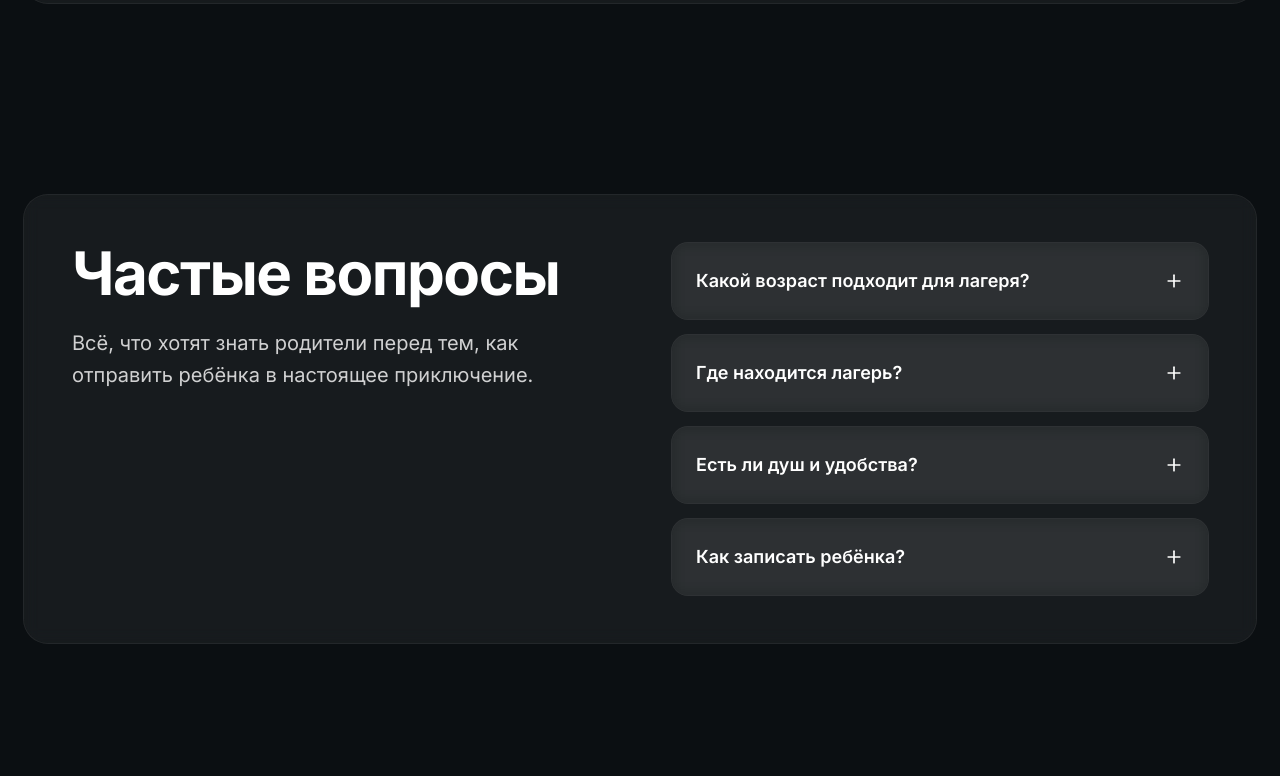
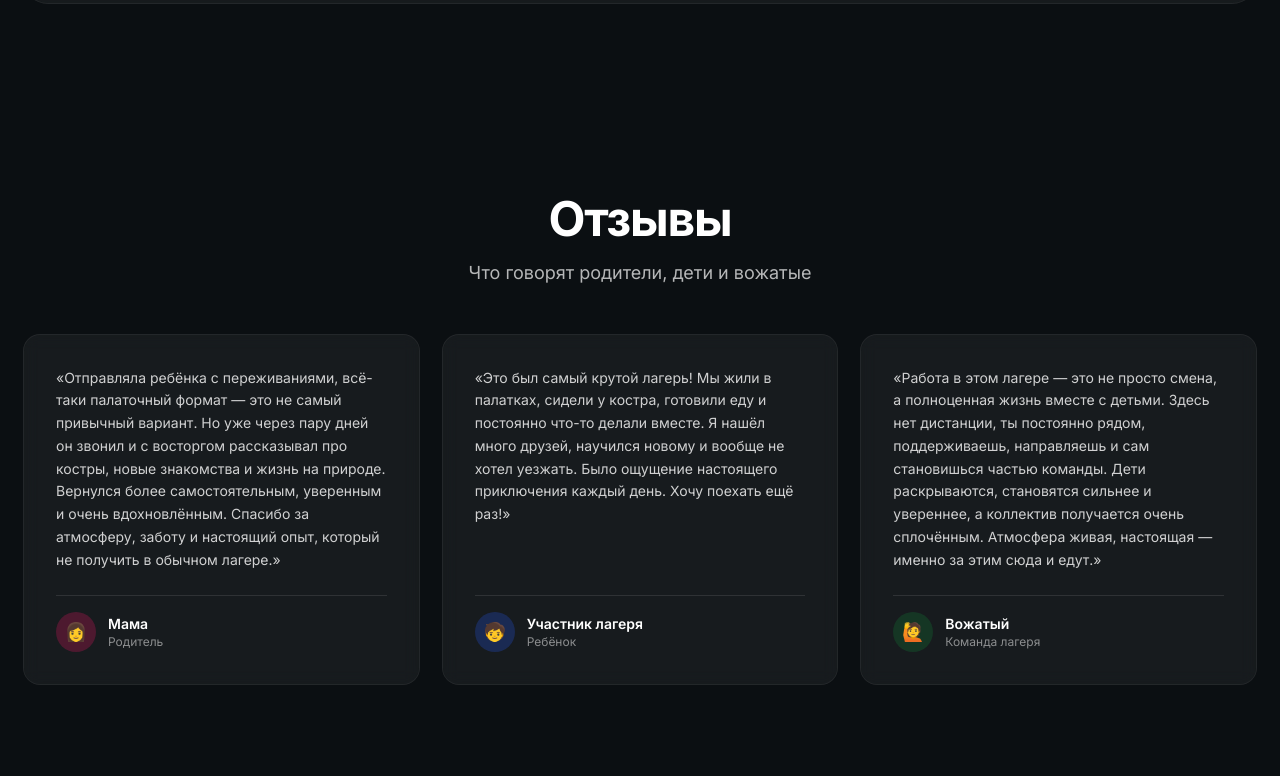
Before and after one commit to pr-poehali-dev/quantum-bridge-development-1, a React (Vite) app: page / in a window 1280 px wide. Shown: the part 3684-4460 px from the top of the page. Built offline with nearby package versions, Linux system fonts and the light colour scheme.

Commit message:
feat: добавить отзывы о лагере

```diff
--- a/src/components/BottomSections.tsx
+++ b/src/components/BottomSections.tsx
@@ -138,6 +138,63 @@ const BottomSections = () => {
               >
                 Узнать о свободных местах
               </Button>
+            </div>
+          </div>
+        </div>
+      </section>
+
+      {/* Reviews Section */}
+      <section className="relative z-10 py-24 px-6">
+        <div className="max-w-7xl mx-auto">
+          <div className="text-center mb-12">
+            <h2 className="text-4xl md:text-5xl font-bold tracking-tight mb-4">Отзывы</h2>
+            <p className="text-white/70 text-lg">Что говорят родители, дети и вожатые</p>
+          </div>
+
+          <div className="grid grid-cols-1 lg:grid-cols-3 gap-6">
+            <div className="rounded-2xl bg-white/5 ring-1 ring-white/10 backdrop-blur p-8 flex flex-col gap-6">
+              <p className="text-white/80 leading-relaxed text-sm flex-1">
+                «Отправляла ребёнка с переживаниями, всё-таки палаточный формат — это не самый привычный вариант. Но уже через пару дней он звонил и с восторгом рассказывал про костры, новые знакомства и жизнь на природе. Вернулся более самостоятельным, уверенным и очень вдохновлённым. Спасибо за атмосферу, заботу и настоящий опыт, который не получить в обычном лагере.»
+              </p>
+              <div className="flex items-center gap-3 pt-4 border-t border-white/10">
+                <div className="w-10 h-10 rounded-full bg-pink-900/50 flex items-center justify-center text-lg flex-shrink-0">
+                  👩
+                </div>
+                <div>
+                  <p className="font-semibold text-sm">Мама</p>
+                  <p className="text-white/50 text-xs">Родитель</p>
+                </div>
+              </div>
+            </div>
+
+            <div className="rounded-2xl bg-white/5 ring-1 ring-white/10 backdrop-blur p-8 flex flex-col gap-6">
+              <p className="text-white/80 leading-relaxed text-sm flex-1">
+                «Это был самый крутой лагерь! Мы жили в палатках, сидели у костра, готовили еду и постоянно что-то делали вместе. Я нашёл много друзей, научился новому и вообще не хотел уезжать. Было ощущение настоящего приключения каждый день. Хочу поехать ещё раз!»
+              </p>
+              <div className="flex items-center gap-3 pt-4 border-t border-white/10">
+                <div className="w-10 h-10 rounded-full bg-blue-900/50 flex items-center justify-center text-lg flex-shrink-0">
+                  🧒
+                </div>
+                <div>
+                  <p className="font-semibold text-sm">Участник лагеря</p>
+                  <p className="text-white/50 text-xs">Ребёнок</p>
+                </div>
+              </div>
+            </div>
+
+            <div className="rounded-2xl bg-white/5 ring-1 ring-white/10 backdrop-blur p-8 flex flex-col gap-6">
+              <p className="text-white/80 leading-relaxed text-sm flex-1">
+                «Работа в этом лагере — это не просто смена, а полноценная жизнь вместе с детьми. Здесь нет дистанции, ты постоянно рядом, поддерживаешь, направляешь и сам становишься частью команды. Дети раскрываются, становятся сильнее и увереннее, а коллектив получается очень сплочённым. Атмосфера живая, настоящая — именно за этим сюда и едут.»
+              </p>
+              <div className="flex items-center gap-3 pt-4 border-t border-white/10">
+                <div className="w-10 h-10 rounded-full bg-green-900/50 flex items-center justify-center text-lg flex-shrink-0">
+                  🙋
+                </div>
+                <div>
+                  <p className="font-semibold text-sm">Вожатый</p>
+                  <p className="text-white/50 text-xs">Команда лагеря</p>
+                </div>
+              </div>
             </div>
           </div>
         </div>
```
